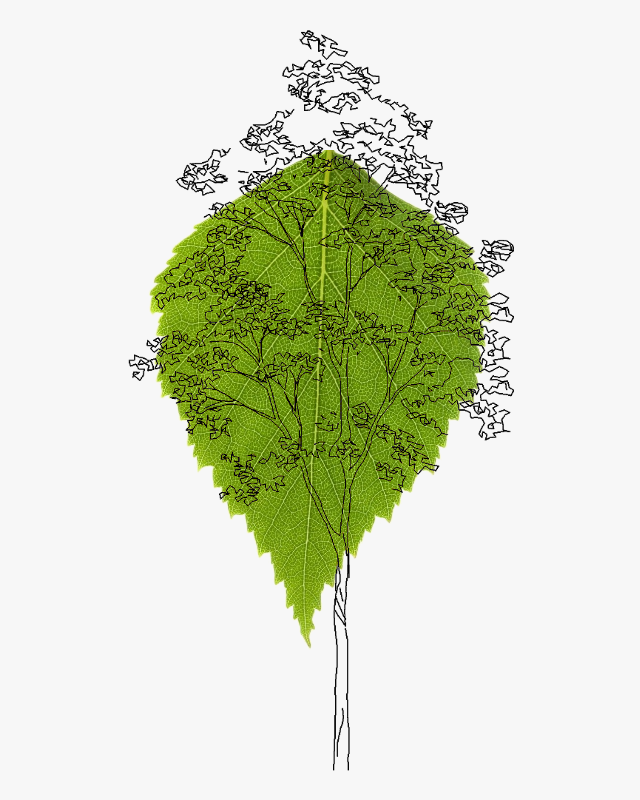
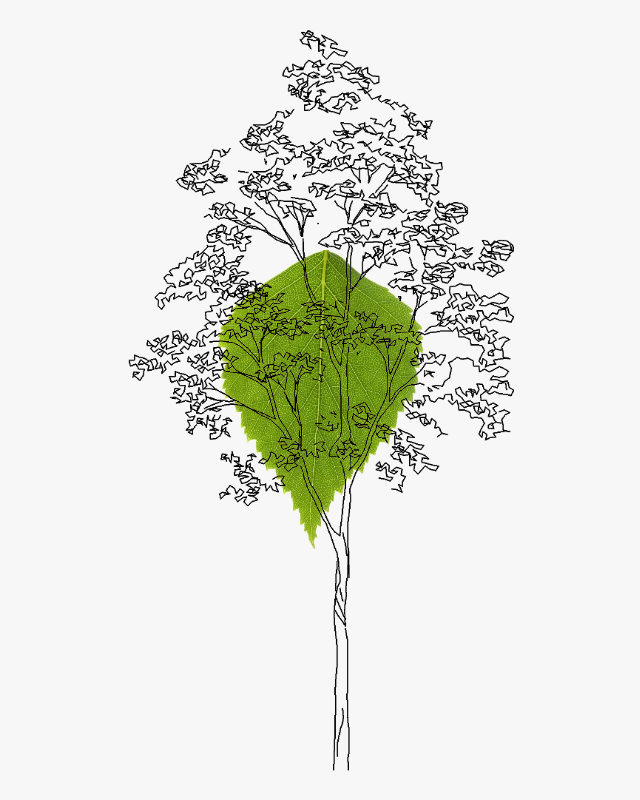
Before and after one commit to mswalsh68/Eat-Bodhi-and-Birch, a plain HTML site: page index.html in a window 1280 px wide. Shown: the whole page, without its empty margins (319-959 px from the left). Drawn offline with nearby package versions, Linux system fonts and the light colour scheme.

Commit message:
Update styles.css

```diff
--- a/styles.css
+++ b/styles.css
@@ -24,7 +24,7 @@ body{
 }
 
 .enter img{
-    height: 100px;
+    height: 200px;
 
 }
 
@@ -143,7 +143,7 @@ body{
 
 @media screen and (min-width: 800px){
     .enter img{
-        height: 500px;
+        height: 300px;
 
     }
 }
```
